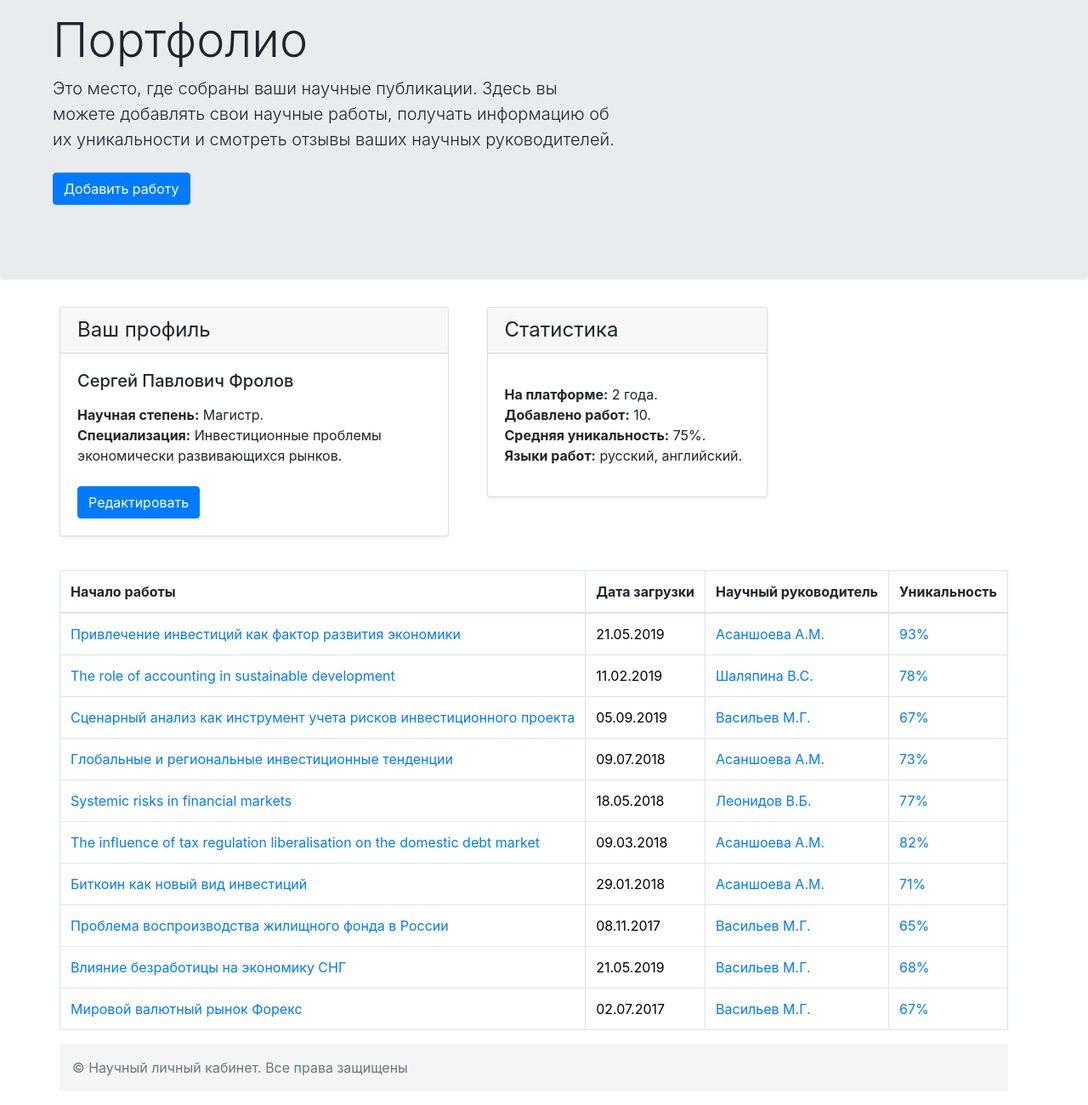
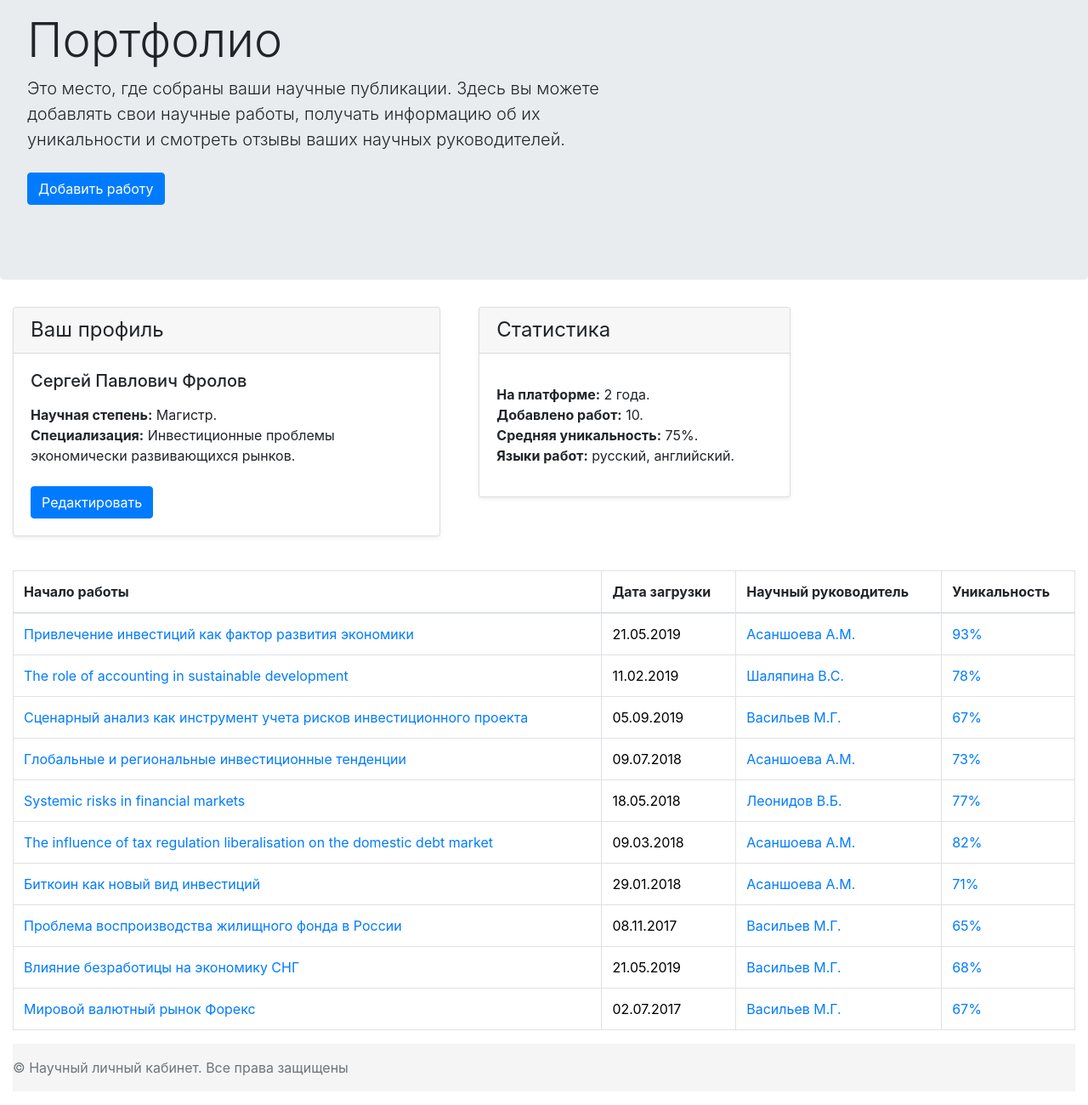
Before and after one commit to soulkabs/Bootstrap-first-page, a plain HTML site: page index.html in a window 1280 px wide. Shown: the part 106-1406 px from the top of the page at 85% size. Drawn offline with nearby package versions, Linux system fonts and the light colour scheme.

Commit message:
Add files via upload

```diff
--- a/index.html
+++ b/index.html
@@ -6,7 +6,7 @@
     <meta http-equiv="X-UA-Compatible" content="ie=edge">
 	<title>Портфолио</title>
 	<link rel="stylesheet" type="text/css" href="style.css">
-	<link rel="stylesheet" href="https://unpkg.com/flexboxgrid2@[7.2.1]/flexboxgrid2.css">
+	<link rel="stylesheet" type="text/css" href="media.css">
 	<link rel="stylesheet" href="https://stackpath.bootstrapcdn.com/bootstrap/4.3.1/css/bootstrap.min.css" integrity="sha384-ggOyR0iXCbMQv3Xipma34MD+dH/1fQ784/j6cY/iJTQUOhcWr7x9JvoRxT2MZw1T" crossorigin="anonymous">
 </head>
 <body>
@@ -33,23 +33,21 @@
     </nav>
 
  <!-- Jumbotron -->
-    <section class="jumbotron text-left">
-        <div class="container-fluid">
-          <div class="col-lg-7 col-md-11 col-xs-6">
+    <section class="jumbotron ">
+        <div class="row">
+          <div class="col-lg-7 col-md-11 col-12">
 	        <h1 class="display-4">Портфолио</h1>
 	        <p class="lead text">Это место, где собраны ваши научные публикации. Здесь вы можете добавлять свои научные работы, получать информацию об их уникальности и смотреть отзывы ваших научных руководителей.</p>
-	          <p>
-	            <a href="#" class="btn btn-primary my-2">Добавить работу</a>
-	          </p>
+	        <p><a href="#" class="btn btn-primary my-2">Добавить работу</a></p>
 	       </div>
        	  </div>
     </section>
 
  <!-- Profile -->
-	<div class="container">
-	  <div class="row">
+	<div class="container-fluid">
+	  <div class="column">
 		<div class="card-deck mb-3 text-left">
-	     <div class="col-lg-5 col-md-7 col-xs-6"">
+	     <div class="col-lg-5 col-md-7 col-12">
 	       <div class="card-deck mb-3 text-left">
 	         <div class="card mb-4 shadow-sm">
 	         	<div class="card-header">
@@ -67,7 +65,7 @@
 	       </div>
 	   	 </div>
 
-	     <div class="col-lg-4 col-md-5 col-xs-6">
+	     <div class="col-lg-4 col-md-5 col-12">
 	       <div class="card mb-4 shadow-sm">
 	      	 <div class="card-header">
 	        	<h4 class="my-0 font-weight-normal">Статистика</h4>
@@ -84,8 +82,7 @@
 	 	 </div>
 
  <!-- Table -->
-	<div class="container">
-	  <div class="row">
+ 	<div class="container-fluid">
 		<div class="table-responsive-sm">
 			<table class="table table-bordered table-works">
 			  <thead>
@@ -161,10 +158,13 @@
 			</table>
 
  <!-- Footer -->
-	<footer class="footer mt-auto py-3">
-	  <div class="container">
+	<footer class="footer py-3">
         <span class="text-muted">© Научный личный кабинет. Все права защищены</span>
-	  </div>
     </footer>
+
 </body>
 </html>
+
+<script src="https://code.jquery.com/jquery-3.3.1.slim.min.js" integrity="sha384-q8i/X+965DzO0rT7abK41JStQIAqVgRVzpbzo5smXKp4YfRvH+8abtTE1Pi6jizo" crossorigin="anonymous"></script>
+<script src="https://cdnjs.cloudflare.com/ajax/libs/popper.js/1.14.7/umd/popper.min.js" integrity="sha384-UO2eT0CpHqdSJQ6hJty5KVphtPhzWj9WO1clHTMGa3JDZwrnQq4sF86dIHNDz0W1" crossorigin="anonymous"></script>
+<script src="https://stackpath.bootstrapcdn.com/bootstrap/4.3.1/js/bootstrap.min.js" integrity="sha384-JjSmVgyd0p3pXB1rRibZUAYoIIy6OrQ6VrjIEaFf/nJGzIxFDsf4x0xIM+B07jRM" crossorigin="anonymous"></script>
```
Lines whose indentation alone changed are shown as unchanged.
